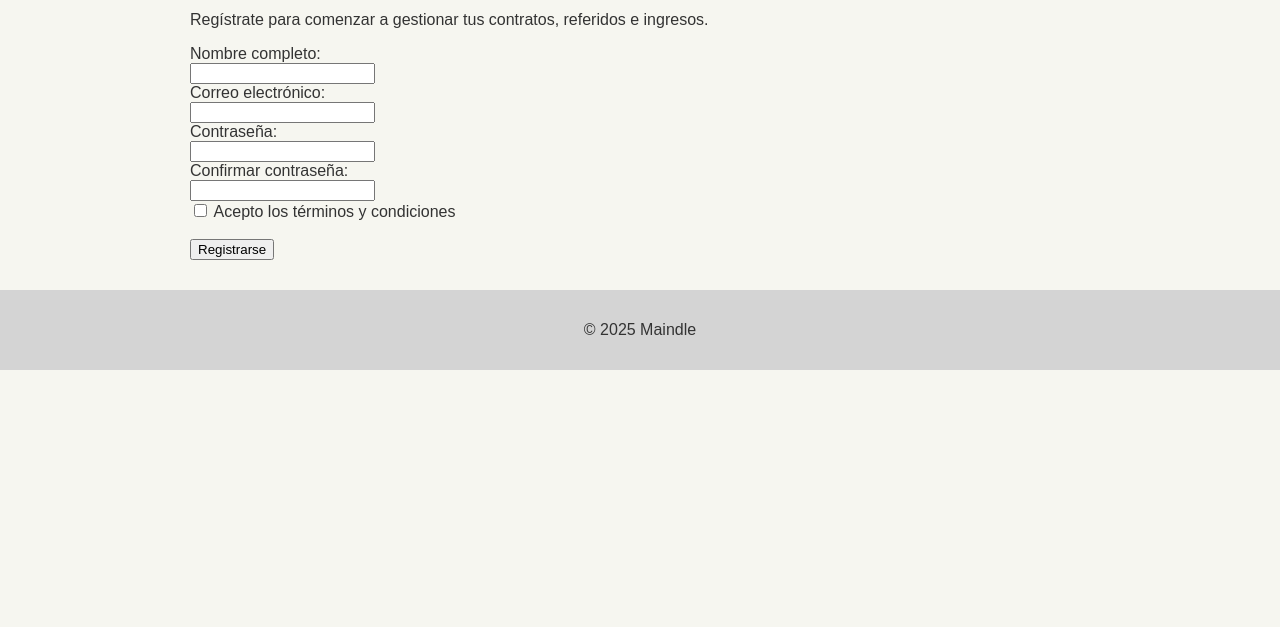
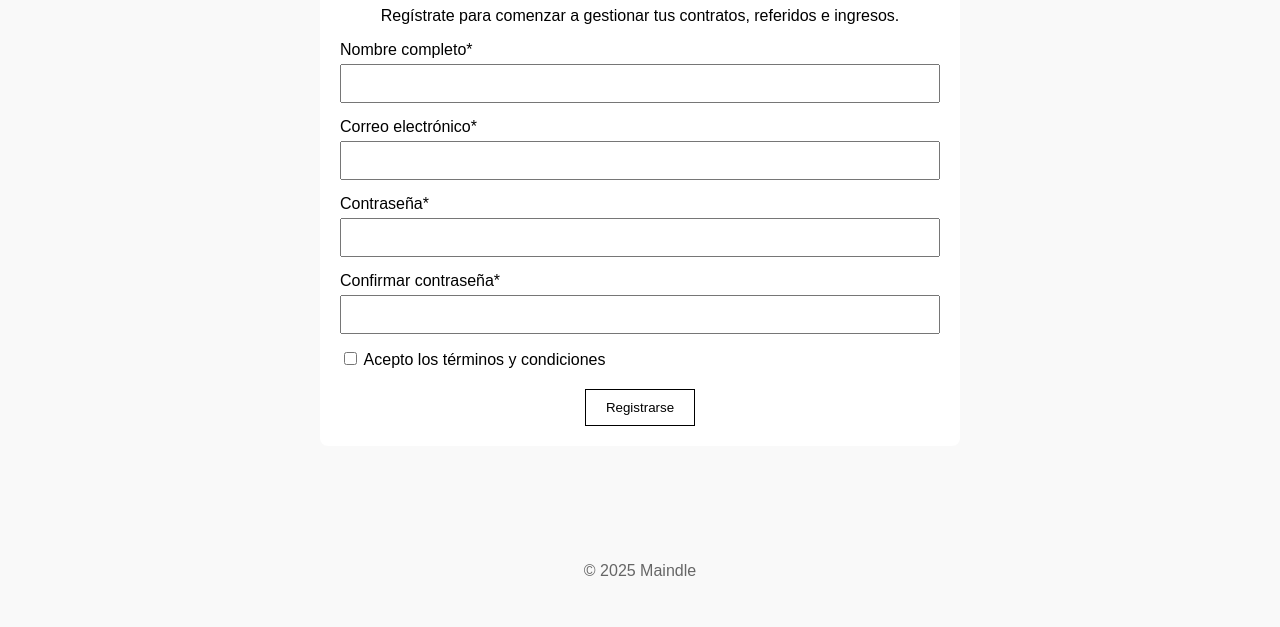
Before and after one commit to Maindle/maindle-crm, a plain HTML site: page secciones/registro.html in a window 1280 px wide. Shown: the part 173-800 px from the top of the page. Drawn offline with Linux system fonts and the light colour scheme.

Commit message:
Add files via upload

```diff
--- /dev/null
+++ b/secciones/registro.css
@@ -0,0 +1,54 @@
+body {
+  font-family: Arial, sans-serif;
+  margin: 0;
+  padding: 0;
+  background: #f9f9f9;
+}
+
+main {
+  max-width: 600px;
+  margin: 80px auto;
+  padding: 20px;
+  background: #fff;
+  border-radius: 8px;
+  text-align: center;
+}
+
+form label {
+  display: block;
+  margin: 15px 0;
+  text-align: left;
+}
+
+input[type="text"],
+input[type="email"],
+input[type="password"] {
+  width: 100%;
+  padding: 10px;
+  margin-top: 5px;
+  box-sizing: border-box;
+}
+
+.blanco {
+  background: white;
+  color: black;
+  padding: 10px 20px;
+  border: 1px solid black;
+  cursor: pointer;
+}
+
+.blanco:hover {
+  background: black;
+  color: white;
+}
+
+.botones {
+  margin-top: 20px;
+}
+
+footer {
+  text-align: center;
+  padding: 20px;
+  margin-top: 40px;
+  color: #666;
+}
--- a/secciones/registro.html
+++ b/secciones/registro.html
@@ -3,47 +3,28 @@
 <head>
   <meta charset="UTF-8">
   <title>Registro - Maindle</title>
-  <link rel="stylesheet" href="../style.css">
+  <link rel="stylesheet" href="registro.css">
 </head>
 <body>
-  <header>
-    <h1>Registro en Maindle</h1>
-  </header>
-
   <main>
-    <img src="../imagenes/registro.jpg" alt="Registro" class="hero">
+    <h1>Registro de Usuario</h1>
     <p>Regístrate para comenzar a gestionar tus contratos, referidos e ingresos.</p>
-    <form>
-      <label>Nombre completo:</label><br>
-      <input type="text"><br>
-      <label>Correo electrónico:</label><br>
-      <input type="email"><br>
-      <label>Contraseña:</label><br>
-      <input type="password"><br>
-      <label>Confirmar contraseña:</label><br>
-      <input type="password"><br>
+    <form id="registroForm">
+      <label>Nombre completo* <input type="text" required></label>
+      <label>Correo electrónico* <input type="email" required></label>
+      <label>Contraseña* <input type="password" required></label>
+      <label>Confirmar contraseña* <input type="password" required></label>
       <label>
-        <input type="checkbox"> Acepto los términos y condiciones
-      </label><br><br>
-      <button type="submit">Registrarse</button>
+        <input type="checkbox" required> Acepto los términos y condiciones
+      </label>
+      <div class="botones">
+        <button type="submit" class="blanco">Registrarse</button>
+      </div>
     </form>
   </main>
-
   <footer>
     <p>&copy; 2025 Maindle</p>
   </footer>
-<script>
-  document.querySelector("form").addEventListener("submit", function(e) {
-    e.preventDefault();
-
-    // Simular que el usuario se ha registrado
-    localStorage.setItem("usuarioRegistrado", "true");
-
-    alert("¡Registro exitoso! Ahora puedes acceder al Panel de Usuario.");
-
-    // Redirigir al panel
-   window.location.href = "./usuario.html"; // o "secciones/usuario.html" si estás en otra carpeta
-  });
-</script>
+  <script src="registro.js"></script>
 </body>
 </html>
--- /dev/null
+++ b/secciones/registro.js
@@ -0,0 +1,11 @@
+document.getElementById("registroForm").addEventListener("submit", function(e) {
+  e.preventDefault();
+
+  // Simular registro exitoso
+  localStorage.setItem("usuarioRegistrado", "true");
+
+  alert("¡Registro exitoso! Ahora puedes acceder al Panel de Usuario.");
+
+  // Redirigir a /secciones/usuario.html
+  window.location.href = "usuario.html";
+});
```
